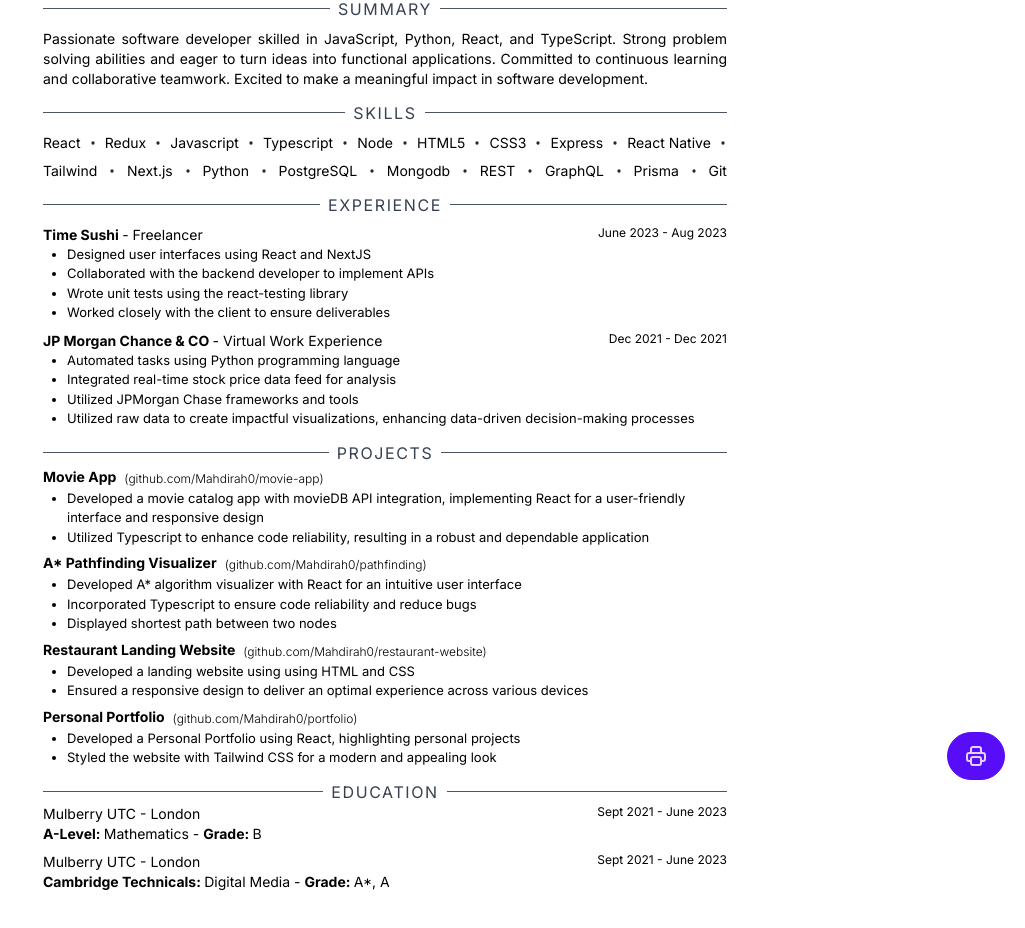
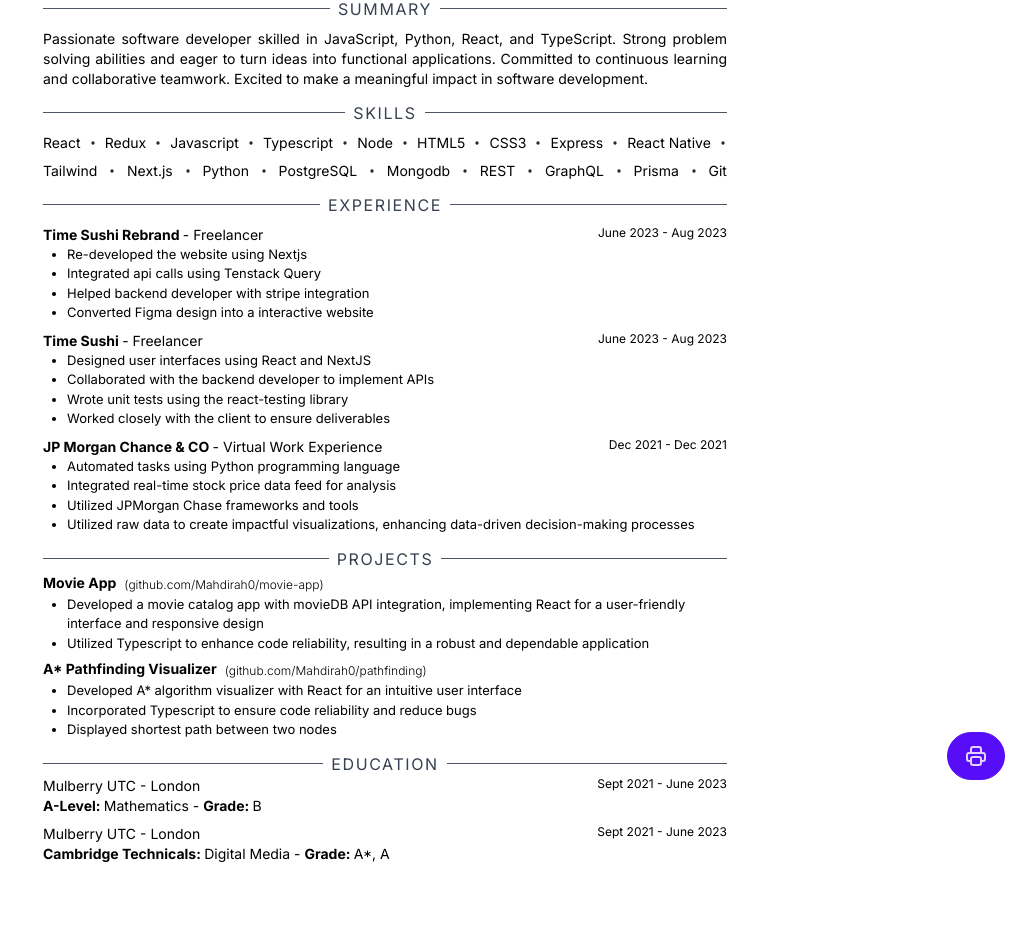
Before and after one commit to Mahdirah0/resume, a React (Vite) app: page / in a window 1280 px wide. Shown: the whole page, without its empty margins (255-1280 px from the left). Built offline with nearby package versions, Linux system fonts and the light colour scheme.

Commit message:
feature: added to experience section

```diff
--- a/src/constants.ts
+++ b/src/constants.ts
@@ -25,6 +25,17 @@ export const SKILLS = [
   'Git',
 ];
 export const EXPERIENCE = [
+  {
+    title: 'Time Sushi Rebrand',
+    facts: [
+      'Re-developed the website using Nextjs',
+      'Integrated api calls using Tenstack Query',
+      'Helped backend developer with stripe integration',
+      'Converted Figma design into a interactive website',
+    ],
+    date: 'June 2023 - Aug 2023',
+    place: 'Freelancer',
+  },
   {
     title: 'Time Sushi',
     facts: [
@@ -86,28 +97,4 @@ export const PROJECTS = [
     ],
     link: 'github.com/Mahdirah0/pathfinding',
   },
-  {
-    title: 'Restaurant Landing Website',
-    facts: [
-      'Developed a landing website using using HTML and CSS',
-      'Ensured a responsive design to deliver an optimal experience across various devices',
-    ],
-    link: 'github.com/Mahdirah0/restaurant-website',
-  },
-  {
-    title: 'Personal Portfolio',
-    facts: [
-      'Developed a Personal Portfolio using React, highlighting personal projects',
-      'Styled the website with Tailwind CSS for a modern and appealing look',
-    ],
-    link: 'github.com/Mahdirah0/portfolio',
-  },
-  // {
-  //   title: 'Resume Website',
-  //   facts: [
-  //     'Created a CV/Resume website using React for the user interface',
-  //     'Styled the website with Tailwind CSS for an appealing design',
-  //   ],
-  //   link: 'github.com/Mahdirah0/resume',
-  // },
 ];
```
